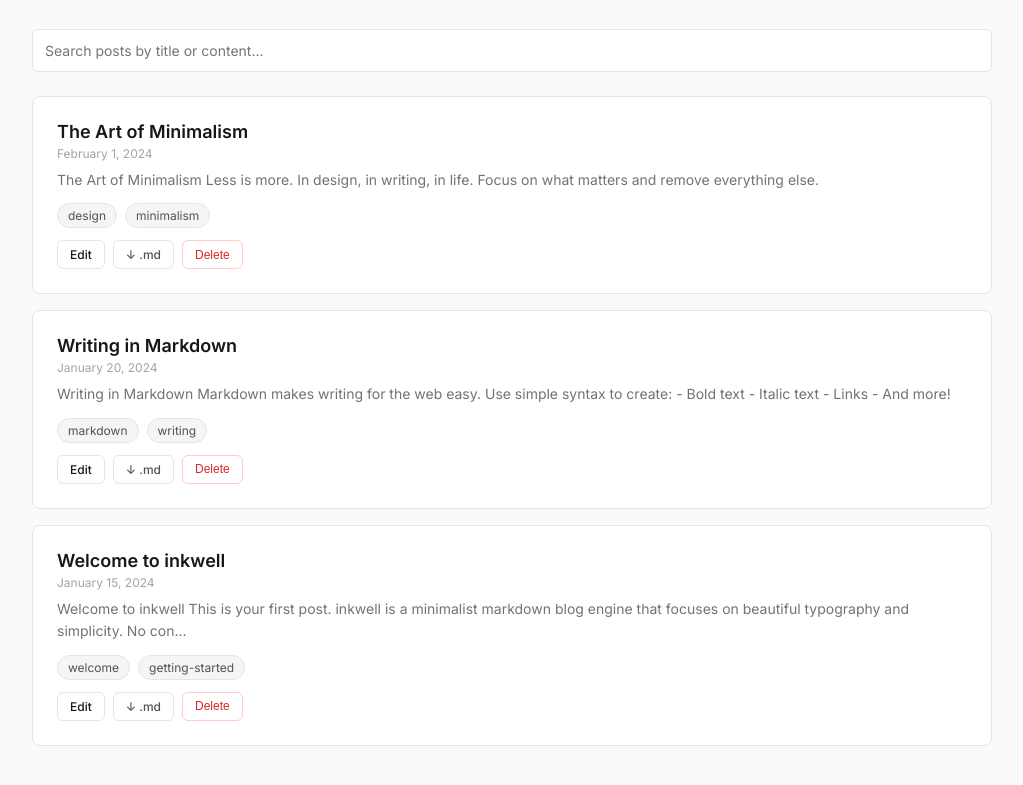
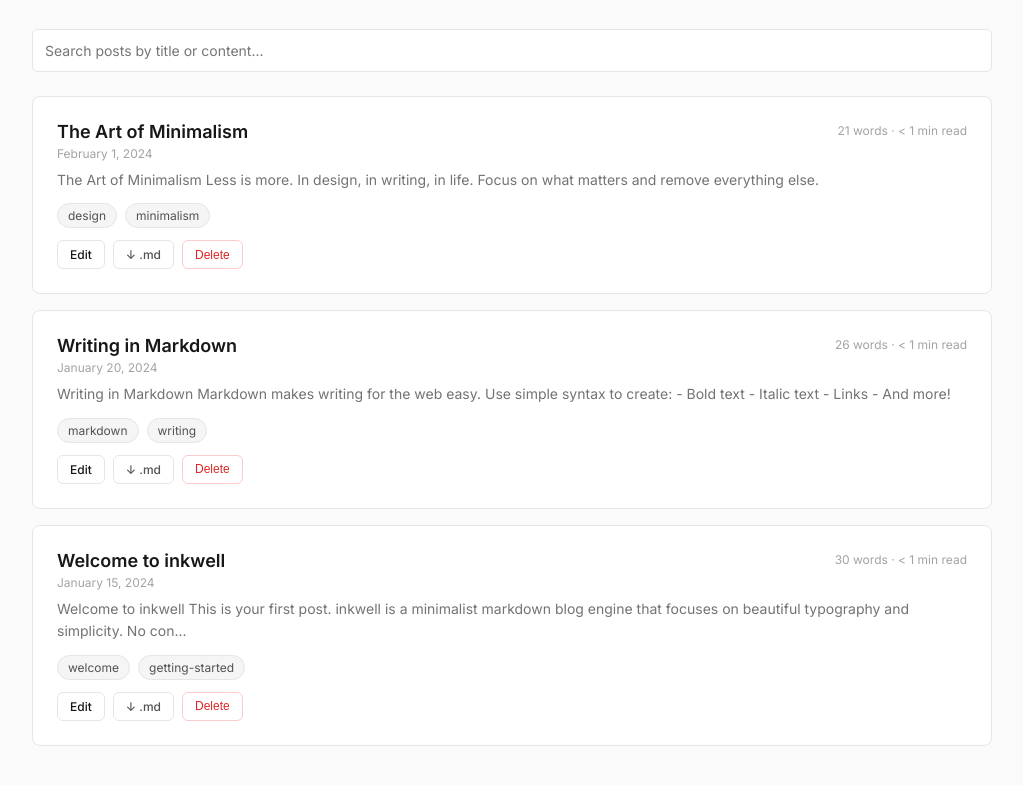
Before and after one commit to bloom-base/inkwell, a plain HTML site: page manage.html in a window 1280 px wide. Shown: the part 95-880 px from the top of the page, without its empty margins (128-1151 px from the left). Drawn offline with Linux system fonts and the light colour scheme.

Commit message:
Add word count and estimated reading time to manage view (#5)
Co-authored-by: Bloom Agent <agent@bloomit.ai>

```diff
--- a/manage.html
+++ b/manage.html
@@ -124,6 +124,15 @@
             font-size: 0.75rem;
             color: #a3a3a3;
         }
+        .post-meta {
+            font-size: 0.75rem;
+            color: #a3a3a3;
+            text-align: right;
+            white-space: nowrap;
+            cursor: default;
+            user-select: none;
+            padding-top: 0.125rem;
+        }
         .post-excerpt {
             color: #737373;
             font-size: 0.875rem;
--- a/manage.js
+++ b/manage.js
@@ -86,6 +86,25 @@ function downloadPost(post) {
     URL.revokeObjectURL(url);
 }
 
+// Calculate word count from post content (excluding frontmatter)
+function getWordCount(content) {
+    const withoutFrontmatter = content.replace(/^---\s*\n[\s\S]*?\n---\s*\n/, '');
+    const plainText = withoutFrontmatter
+        .replace(/#{1,6}\s+/g, ' ')
+        .replace(/[*_`~]/g, '')
+        .replace(/\[(.+?)\]\(.+?\)/g, '$1')
+        .replace(/\s+/g, ' ')
+        .trim();
+    if (!plainText) return 0;
+    return plainText.split(' ').filter(w => w.length > 0).length;
+}
+
+// Estimate reading time at 200 words per minute
+function getReadingTime(wordCount) {
+    if (wordCount < 200) return '< 1 min read';
+    return `${Math.ceil(wordCount / 200)} min read`;
+}
+
 // Highlight matching text
 function highlightText(text, query) {
     if (!query) return text;
@@ -143,6 +162,8 @@ function renderPosts() {
         const excerpt = generateExcerpt(post.content);
         const highlightedTitle = highlightText(post.title, searchQuery);
         const highlightedExcerpt = highlightText(excerpt, searchQuery);
+        const wordCount = getWordCount(post.content);
+        const readingTime = getReadingTime(wordCount);
 
         return `
             <li class="post-item">
@@ -155,6 +176,7 @@ function renderPosts() {
                             day: 'numeric'
                         })}</div>
                     </div>
+                    <div class="post-meta" title="${wordCount} words · estimated at 200 words per minute">${wordCount} words · ${readingTime}</div>
                 </div>
                 <div class="post-excerpt">${highlightedExcerpt}</div>
                 ${tags.length > 0 ? `
```
Also changed, not shown: test.js (+55 -0 lines).
